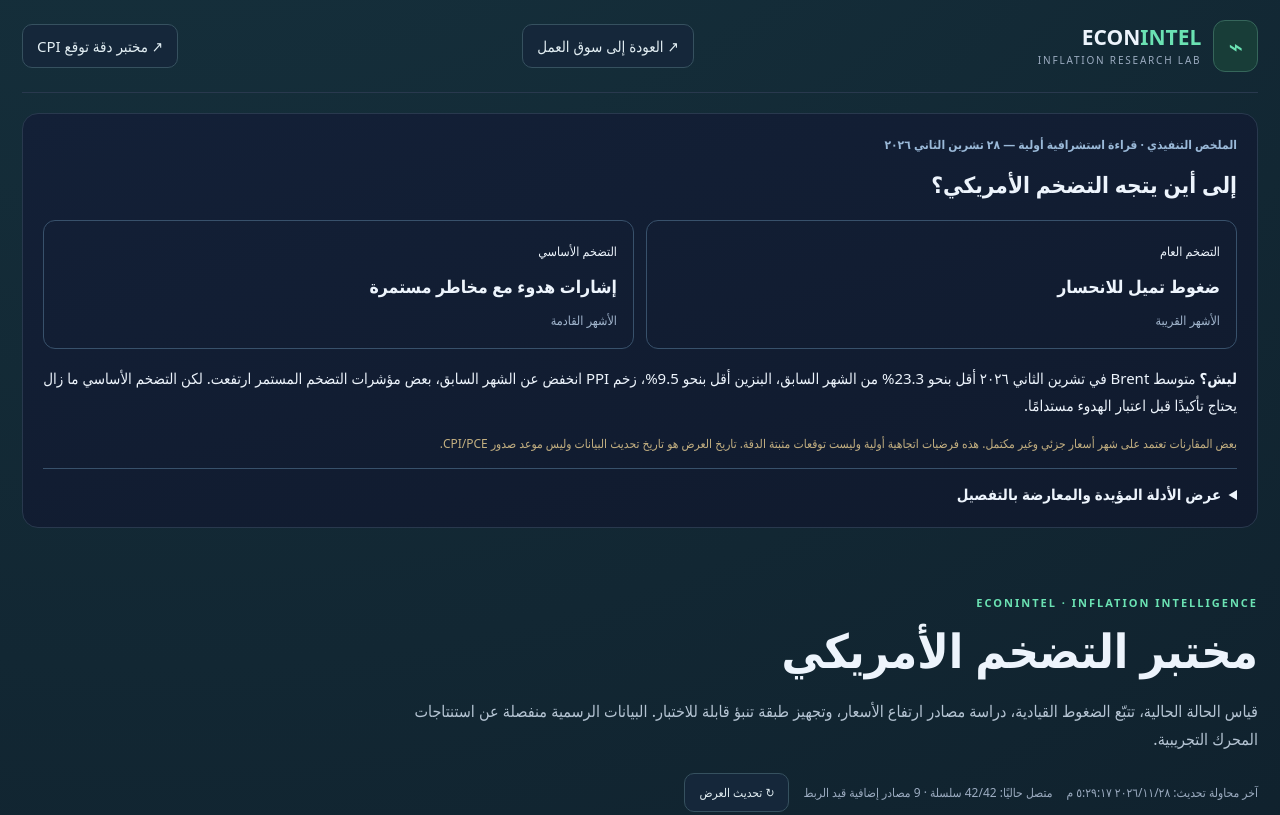
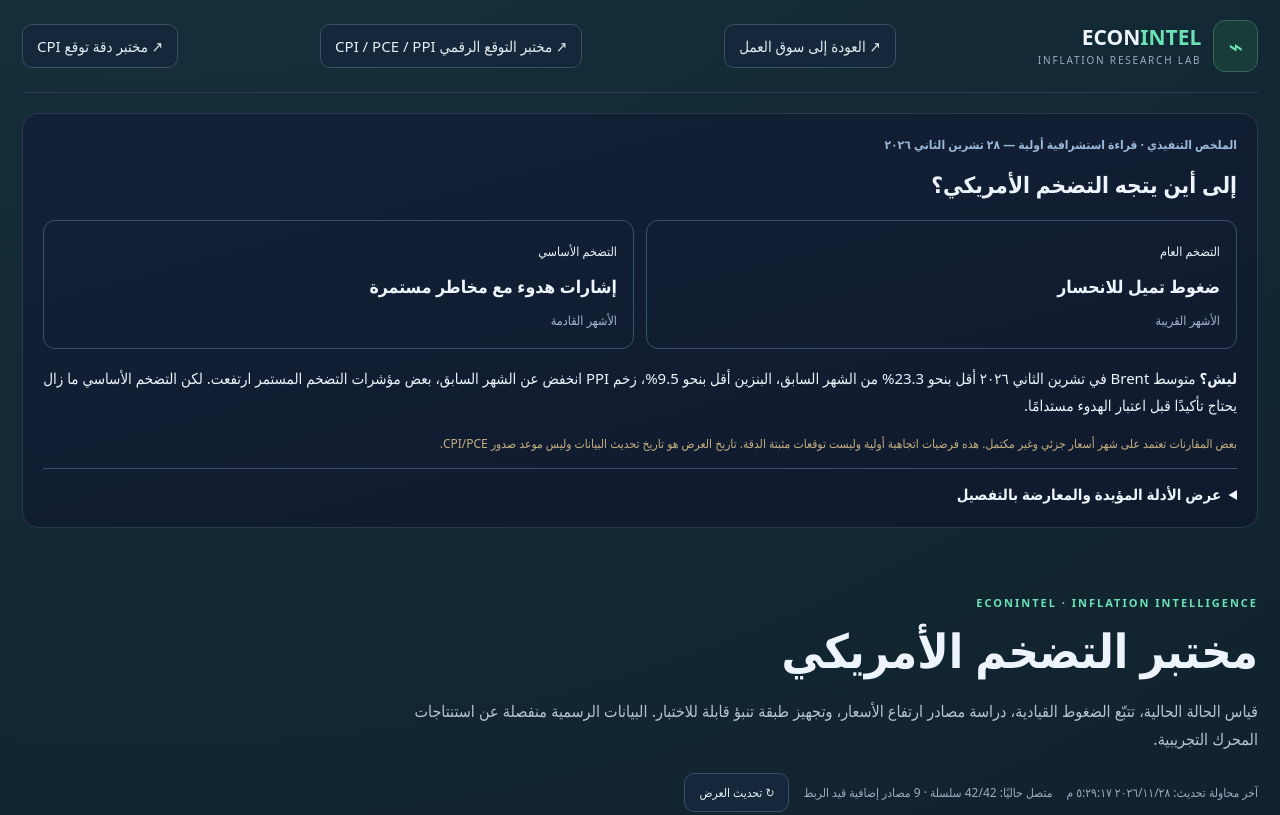
Before and after one commit to yazeedkhazer-cpu/ECONINTEL, a plain HTML site: page inflation.html in a window 1280 px wide. Shown: the top 815 px of the page. Drawn offline with Linux system fonts and the light colour scheme.

Commit message:
Link inflation landing page to multi-indicator inflation nowcast lab

```diff
--- a/inflation.html
+++ b/inflation.html
@@ -1,5 +1,5 @@
 <!doctype html><html lang="ar" dir="rtl"><head><meta charset="utf-8"><meta name="viewport" content="width=device-width,initial-scale=1"><meta name="theme-color" content="#0b1222"><meta name="description" content="ECONINTEL: مختبر التضخم الأمريكي، البيانات الرسمية، محركات التضخم والإنذار المبكر"><title>مختبر التضخم الأمريكي | ECONINTEL</title><link rel="stylesheet" href="assets/inflation.css?v=20261128cpi2"><script src="assets/inflation-intelligence.js" defer></script><script src="assets/inflation-forward.js?v=20261128cpi2" defer></script><script src="assets/inflation.js?v=20261128cpi2" defer></script></head>
-<body><div class="wrap"><header class="header"><div class="brand"><span class="mark">⌁</span><div><b>ECON<span>INTEL</span></b><small>INFLATION RESEARCH LAB</small></div></div><a href="index.html#overview" class="back">↗ العودة إلى سوق العمل</a><a href="cpi-backtest.html" class="back">↗ مختبر دقة توقع CPI</a></header>
+<body><div class="wrap"><header class="header"><div class="brand"><span class="mark">⌁</span><div><b>ECON<span>INTEL</span></b><small>INFLATION RESEARCH LAB</small></div></div><a href="index.html#overview" class="back">↗ العودة إلى سوق العمل</a><a href="inflation-nowcast.html" class="back">↗ مختبر التوقع الرقمي CPI / PCE / PPI</a><a href="cpi-backtest.html" class="back">↗ مختبر دقة توقع CPI</a></header>
 <div class="hero"><div class="tag">ECONINTEL · INFLATION INTELLIGENCE</div><h1>مختبر التضخم الأمريكي</h1><p>قياس الحالة الحالية، تتبّع الضغوط القيادية، دراسة مصادر ارتفاع الأسعار، وتجهيز طبقة تنبؤ قابلة للاختبار. البيانات الرسمية منفصلة عن استنتاجات المحرك التجريبية.</p><div class="meta"><span id="synced">لم يتم تحميل البيانات بعد</span><span id="coverage">—</span><button id="refresh" class="secondary">↻ تحديث العرض</button></div></div>
 <div id="warning" class="notice" hidden></div>
 <section class="inflation-rates-section" aria-labelledby="inflationRatesHeading">
```
